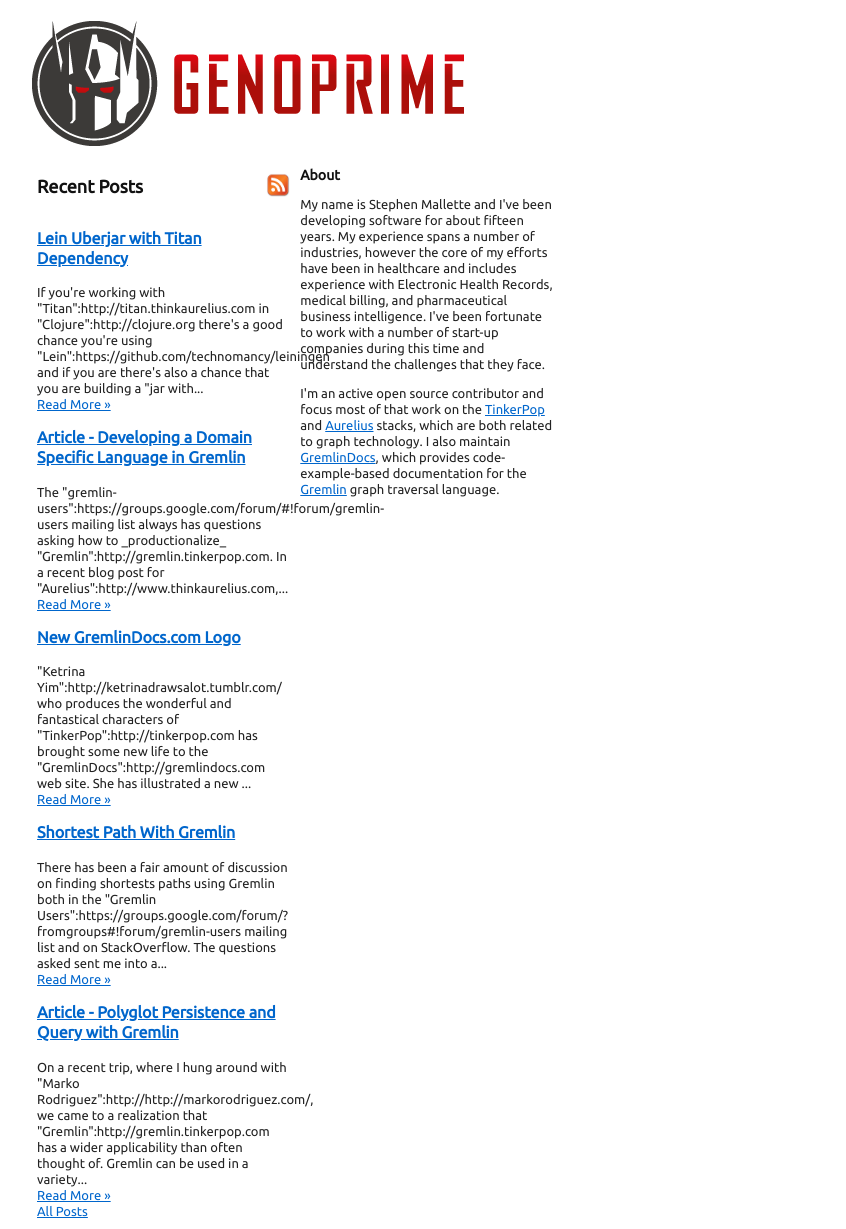
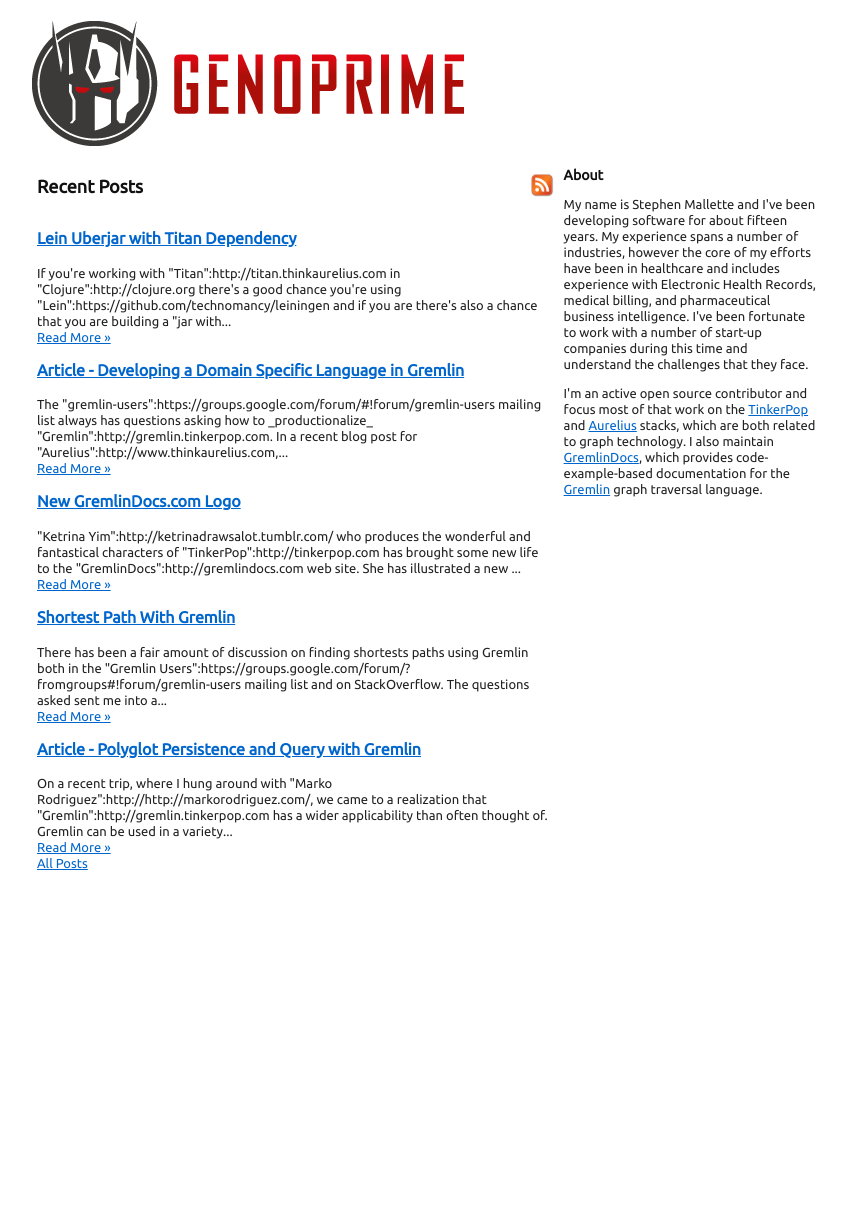
Before and after one commit to spmallette/spmallette.github.com, a Jekyll site: the page built from index.html, in a window 1280 px wide. Shown: the whole page, without its empty margins (213-1059 px from the left). Built offline with Jekyll 4.4.1, drawn with Linux system fonts in a browser that asks for light colours; Markdown is read by kramdown in place of the engine named in the settings; after the commit the page ends 900 px from its top, so only the background shows below that.

Commit message:
Fix formatting on template.

```diff
--- a/_layouts/page.html
+++ b/_layouts/page.html
@@ -4,7 +4,7 @@
 
 <div class="unit on-3 columns same-height">
   <div class="container" style="margin:5px">
-    <div class="column span-3 full-height">
+    <div class="column span-2 full-height">
       <div id="main" class="container">
 	{{ content }}
       </div>
```
